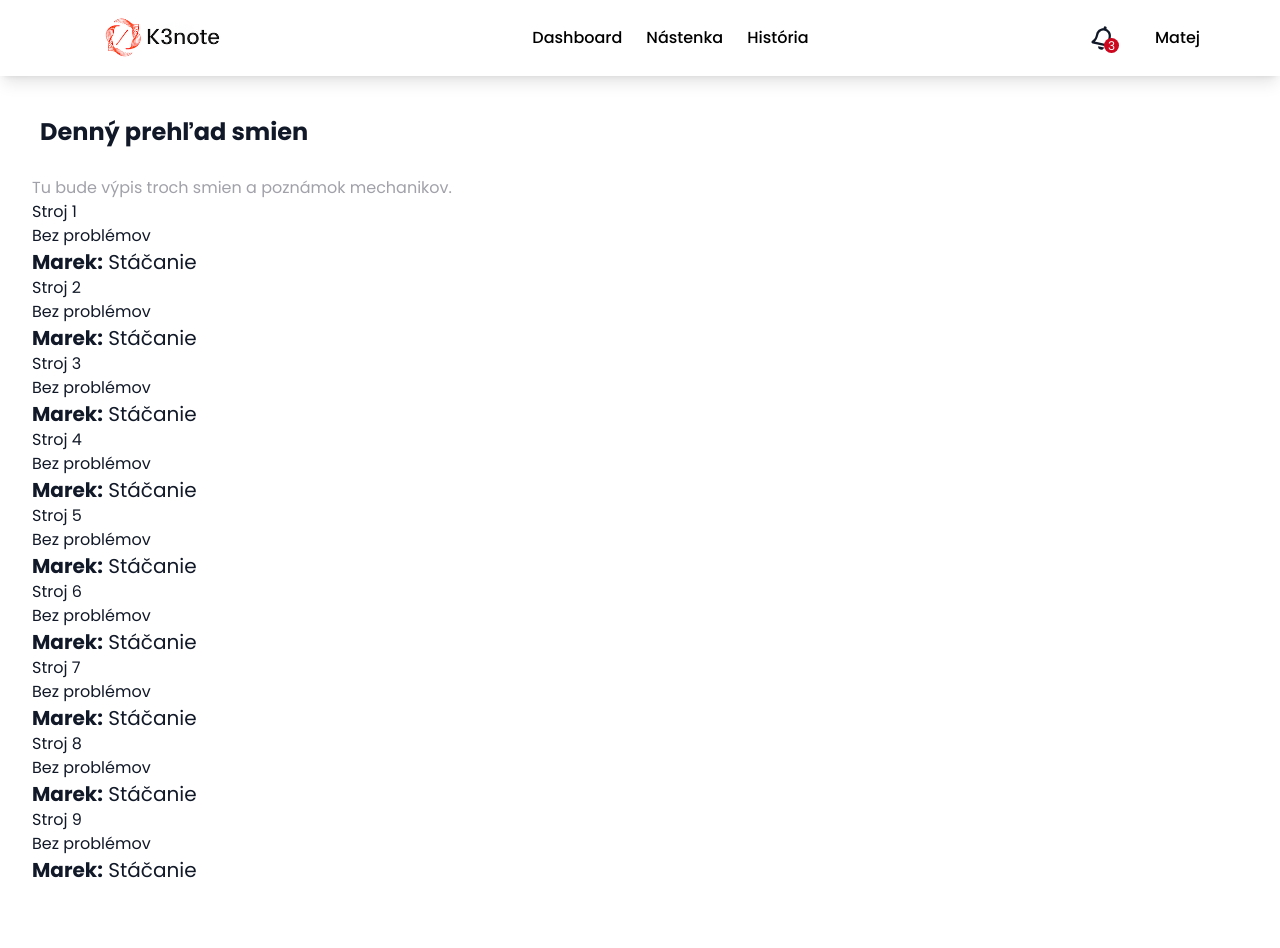
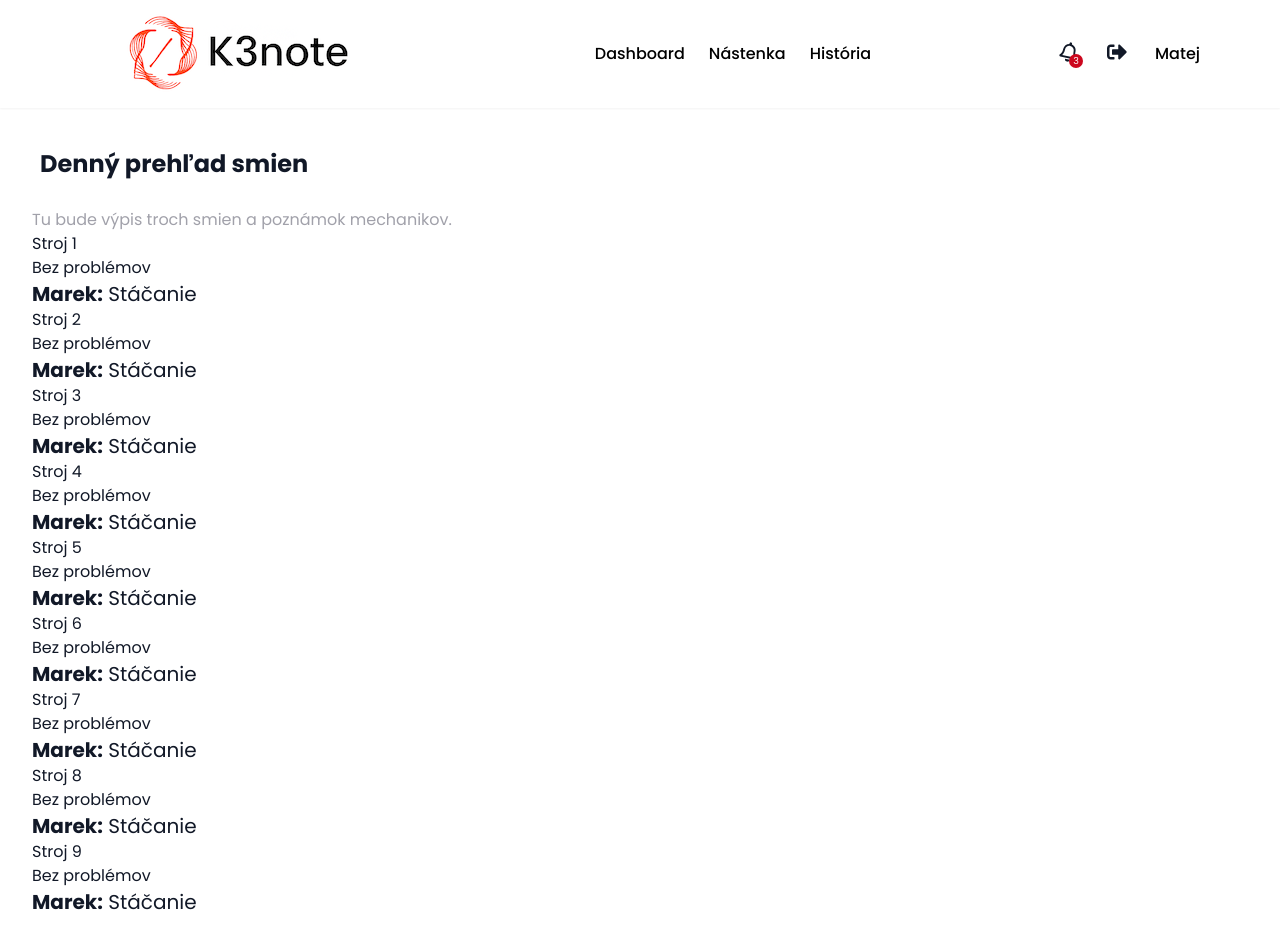
Before and after one commit to Cerw3xo/k3note, a Next.js app: page /dashboard in a window 1280 px wide. Before the commit the page ends 916 px from the top, so only its background shows below. Built offline with nearby package versions, Linux system fonts and the light colour scheme.

Commit message:
Fix dropdown toggle conflict

```diff
--- a/src/app/components/AppHeader.tsx
+++ b/src/app/components/AppHeader.tsx
@@ -1,36 +1,39 @@
 "use client";
 
 import Image from "next/image";
-import { useState } from "react";
-import { FaRegBell } from "react-icons/fa";
+import { useState, useRef, useEffect } from "react";
+import { FaRegBell, FaCheck, FaSignOutAlt } from "react-icons/fa";
 
 export default function AppHeader() {
   const [notificationState, setNotificationState] =
     useState<NotificationState>({
       problems: [
         {
-          id: "biw-1",
-          machineId: "b1",
-          machineName: "Biw",
-          description: " Stacanie oprava toho a toho",
-          createAt: " 13.3",
+          id: "1",
+          machineId: "k3h3",
+          machineName: "K3-h3",
+          description: "Stacanie oprava toho a toho",
+          shortDescription: "prestavba je to vyhadzané",
+          createAt: "13.3",
           createdBy: "TEster1",
           solved: false,
         },
         {
-          id: "biw-2",
-          machineId: "b1",
-          machineName: "Biw",
+          id: "2",
+          machineId: "biw-2",
+          machineName: "Biw2",
           description: " Stacanie oprava toho a toho",
+          shortDescription: "najet po prestavbe",
           createAt: " 19.9.",
           createdBy: "TEster",
           solved: false,
         },
         {
-          id: "biw-3",
-          machineId: "b1",
-          machineName: "Biw",
+          id: "3",
+          machineId: "biw-3",
+          machineName: "Biw3",
           description: " Stacanie oprava toho a toho",
+          shortDescription: "doladit podavac",
           createAt: " 19.9.",
           createdBy: "TEster",
           solved: false,
@@ -46,11 +49,44 @@ export default function AppHeader() {
     }));
   };
 
+  const handleSolveProblem = (problemId: string) => {
+    setNotificationState((prev) => ({
+      ...prev,
+      problems: prev.problems.filter(
+        (problem) => problem.id !== problemId
+      ),
+    }));
+  };
+
+  const dropdownRef = useRef<HTMLDivElement>(null);
+  const bellRef = useRef<HTMLDivElement>(null);
+
+  useEffect(() => {
+    const handleClickOutside = (event: MouseEvent) => {
+      if (
+        dropdownRef.current &&
+        !dropdownRef.current.contains(event.target as Node) &&
+        bellRef.current &&
+        !bellRef.current.contains(event.target as Node)
+      ) {
+        setNotificationState((prev) => ({
+          ...prev,
+          isDropdownOpen: false,
+        }));
+      }
+    };
+
+    document.addEventListener("mousedown", handleClickOutside);
+    return () =>
+      document.removeEventListener("mousedown", handleClickOutside);
+  }, []);
+
   interface Problem {
     id: string;
     machineId: string;
     machineName: string;
     description: string;
+    shortDescription: string;
     createdBy: string;
     createAt: string;
     solved: boolean;
@@ -62,9 +98,10 @@ export default function AppHeader() {
   }
 
   return (
-    <header className="bg-white shadow-lg px-20 py-3 flex items-center justify-between">
+    <header className="flex items-center justify-between bg-white shadow-sm relative px-20 py-1 ">
       <Image
-        src="/images/image.png"
+        className="w-auto"
+        src="/image.png"
         width={170}
         height={100}
         alt="logo"
@@ -72,34 +109,36 @@ export default function AppHeader() {
 
       <div>
         <nav>
-          <ul className="flex gap-x-6 text-md font-medium">
-            <li>Dashboard</li>
-            <li>Nástenka</li>
-            <li>História</li>
+          <ul className="flex gap-x-6 text-md font-medium cursor-pointer">
+            <li className="cursor-pointer">Dashboard</li>
+            <li className="cursor-pointer">Nástenka</li>
+            <li className="cursor-pointer">História</li>
           </ul>
         </nav>
       </div>
 
-      <div className="flex items-center gap-x-10">
+      <div className="flex  gap-x-7">
         <div className="relative inline-block cursor-pointer group">
+          <div ref={bellRef}>
+            {" "}
             <FaRegBell
-            className="w-6 h-6 text-font-prim rotate-12 group-hover:rotate-0 group-hover:scale-110 transition-all
+              className="w-5 h-5 text-font-prim rotate-12 group-hover:rotate-0 group-hover:scale-110 transition-all
              duration-200"
               onClick={toggleDropDown}
             />
-
             {notificationState.problems.length > 0 && (
               <span
+                onClick={toggleDropDown}
                 className="bg-k3-red
-               text-white text-xs
+               text-white text-[.6rem]
                rounded-full
                flex items-center justify-center
-               p-1
+               p-[.25rem]
                absolute
+               min-w-[10px]
+               min-h-[10px]
                 top-3
                 -right-1
-                min-w-[15px]
-                min-h-[15px]
                 aspect-square
                 "
               >
@@ -109,23 +148,44 @@ export default function AppHeader() {
                   : notificationState.problems.length}
               </span>
             )}
+          </div>
 
           {notificationState.isDropdownOpen && (
-            <div className="absolute">
-              <div className="">
-                <h3>
-                  Nevyrešeno({notificationState.problems.length})
+            <div
+              ref={dropdownRef}
+              className="absolute right-0 min-w-[27rem] h-max top-full p-[1rem] mt-[1.7rem] shadow-lg border border-gray-200 bg-white  "
+            >
+              <div className=" flex flex-col items-start justify-center space-y-2 ">
+                <h3 className="text-[1.3rem] font-semibold mb-[.3rem]">
+                  Nevyrešeno: {notificationState.problems.length}
                 </h3>
 
                 {notificationState.problems.map((problem) => (
-                  <div key={problem.id}>
-                    <p>{problem.machineName}</p>
+                  <div key={problem.id} className="py-1 w-full">
+                    <div className="flex items-center  w-[100%]">
+                      <p className="text-font-sec px-1 flex-1 ">
+                        {problem.machineName} :
+                      </p>
+
+                      <div className="flex w-[80%] justify-between items-center">
+                        <p className="text-k3-blue">
+                          {problem.shortDescription}
+                        </p>
+                        <FaCheck
+                          onClick={() =>
+                            handleSolveProblem(problem.id)
+                          }
+                          className="text-font-sec hover:text-k3-green transition-all"
+                        />
+                      </div>
+                    </div>
                   </div>
                 ))}
               </div>
             </div>
           )}
         </div>
+        <FaSignOutAlt className=" relative text-font-prim w-5 h-5 cursor-pointer hover:left-1 transition-all" />
         <p className="flex text-md font-medium ">Matej</p>
       </div>
     </header>
```
Also changed, not shown: public/image.png (renamed from public/images/image.png). Lines whose indentation alone changed are shown as unchanged.
